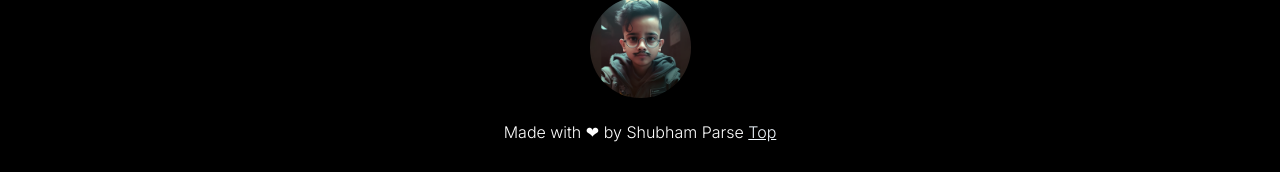
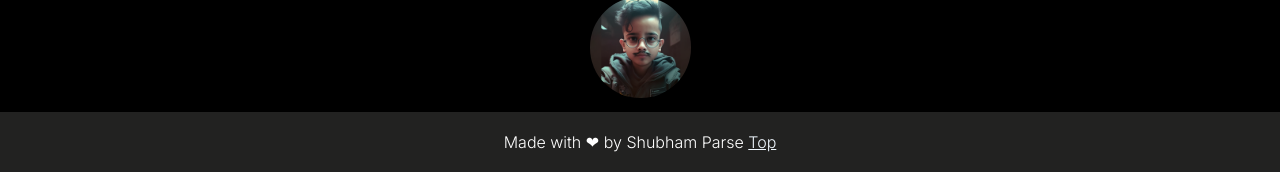
Before and after one commit to Shubham-Parse/My-portfoliogithub.io, a plain HTML site: page index.html in a window 1280 px wide. Shown: the part 3419-3591 px from the top of the page. Drawn offline with Linux system fonts and the light colour scheme.

Commit message:
Update style.css

```diff
--- a/style.css
+++ b/style.css
@@ -645,6 +645,11 @@ button[type="submit"]:hover {
     /* width: 50px; */
     font-size: 25px;
 }
+.footer{
+    width: 100%;
+    background-color: #222221;
+    margin-top: 10px;
+}
 
 
 /* --------------------------------css for resopnsiveness------------------------- */
```
